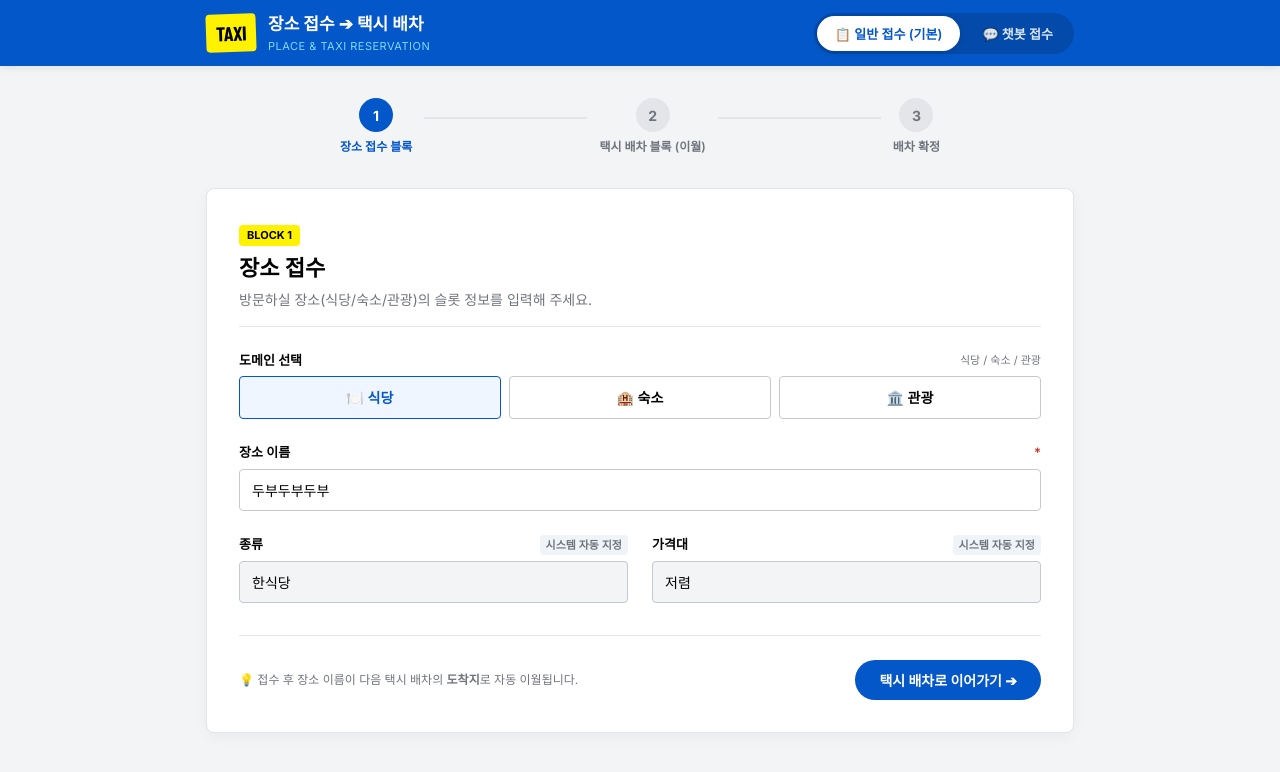
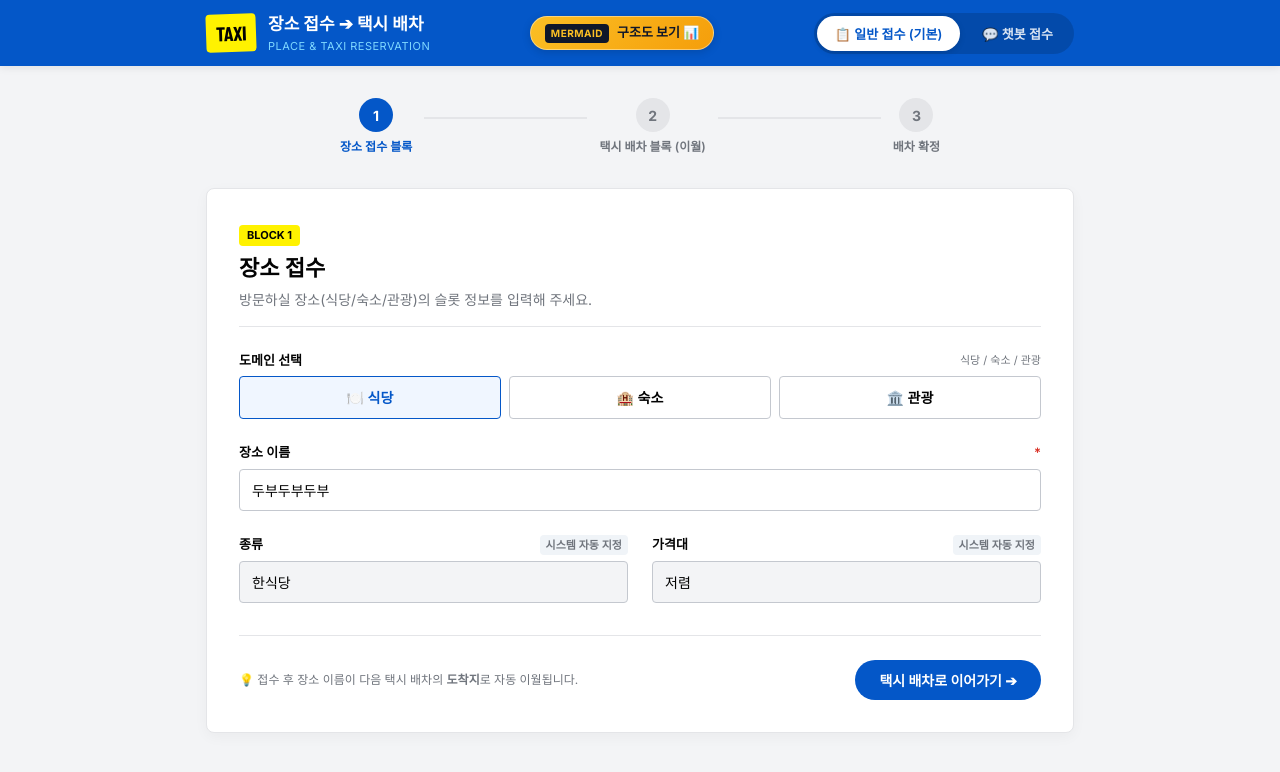
Before and after one commit to rellion48-crypto/0827child, a plain HTML site: page index.html in a window 1280 px wide. Drawn offline with nearby package versions, Linux system fonts and the light colour scheme; a web font is replaced by a local one.

Commit message:
feat: 메인화면(index.html) 상단 중앙에 Mermaid 구조도 바로가기 버튼 및 상호 네비게이션 추가

```diff
--- a/index.css
+++ b/index.css
@@ -111,6 +111,39 @@ body {
   font-size: 11px;
   font-weight: 400;
   color: var(--color-promo-teal);
+  letter-spacing: 0.5px;
+}
+
+/* Center Mermaid Navigation Button */
+.nav-mermaid-btn {
+  display: inline-flex;
+  align-items: center;
+  gap: 8px;
+  background: linear-gradient(135deg, #fbbf24 0%, #f59e0b 100%);
+  color: #0f172a;
+  text-decoration: none;
+  font-size: 13px;
+  font-weight: 700;
+  padding: 6px 14px;
+  border-radius: var(--radius-full);
+  box-shadow: 0 2px 8px rgba(0, 0, 0, 0.15);
+  transition: all 0.2s cubic-bezier(0.4, 0, 0.2, 1);
+  border: 1px solid rgba(255, 255, 255, 0.4);
+}
+
+.nav-mermaid-btn:hover {
+  transform: translateY(-2px) scale(1.03);
+  box-shadow: 0 4px 14px rgba(245, 158, 11, 0.4);
+  background: linear-gradient(135deg, #fcd34d 0%, #fbbf24 100%);
+}
+
+.nav-mermaid-btn .mermaid-badge {
+  background: #0f172a;
+  color: #fbbf24;
+  font-size: 10px;
+  font-weight: 800;
+  padding: 2px 6px;
+  border-radius: 4px;
   letter-spacing: 0.5px;
 }
 
--- a/index.html
+++ b/index.html
@@ -21,6 +21,12 @@
           <span>PLACE & TAXI RESERVATION</span>
         </div>
       </div>
+
+      <!-- Center Top: Mermaid Architecture Navigation Button -->
+      <a href="render_mermaid.html" class="nav-mermaid-btn" title="Mermaid 상세 아키텍처 및 플로우 다이어그램 화면으로 이동">
+        <span class="mermaid-badge">MERMAID</span>
+        <span class="mermaid-text">구조도 보기 📊</span>
+      </a>
 
       <!-- Mode Switcher (일반 접수 vs AI 챗봇) -->
       <div class="mode-tabs">
```
Also changed, not shown: render_mermaid.html (+23 -4 lines).
